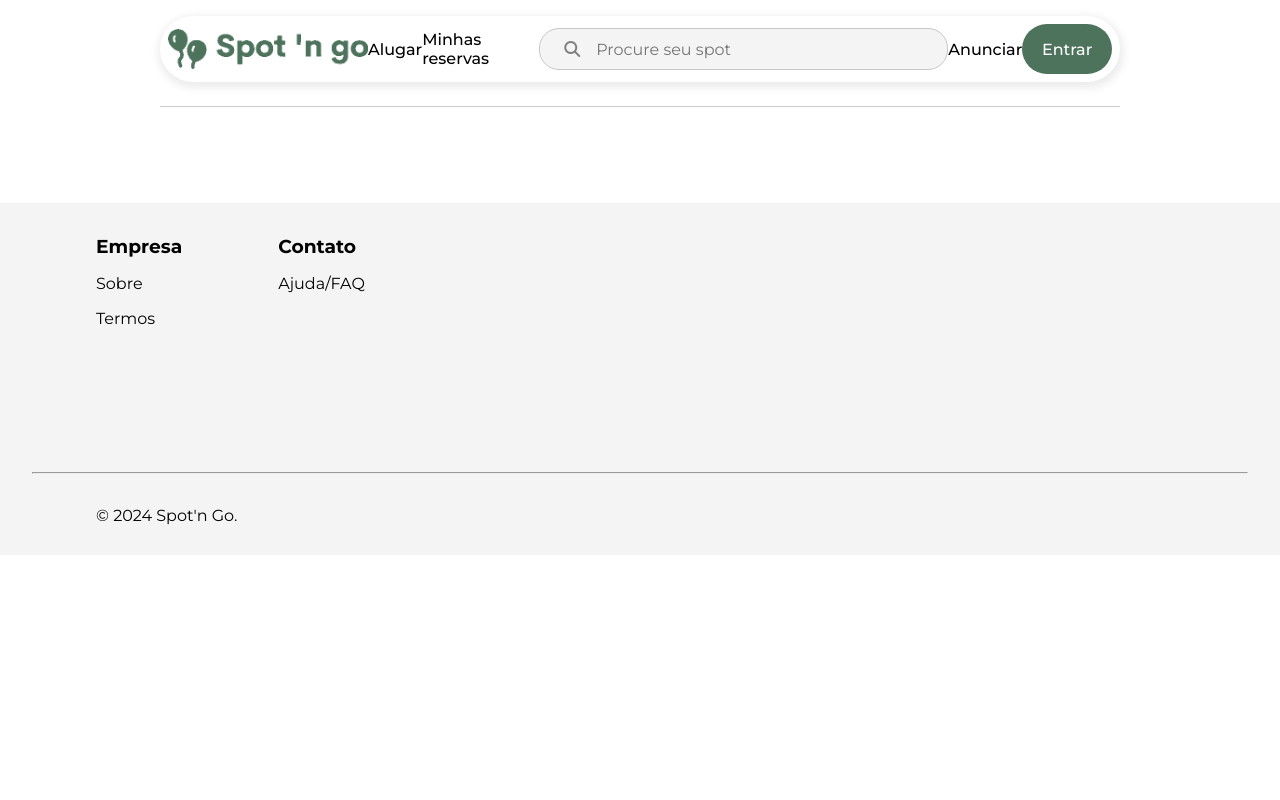
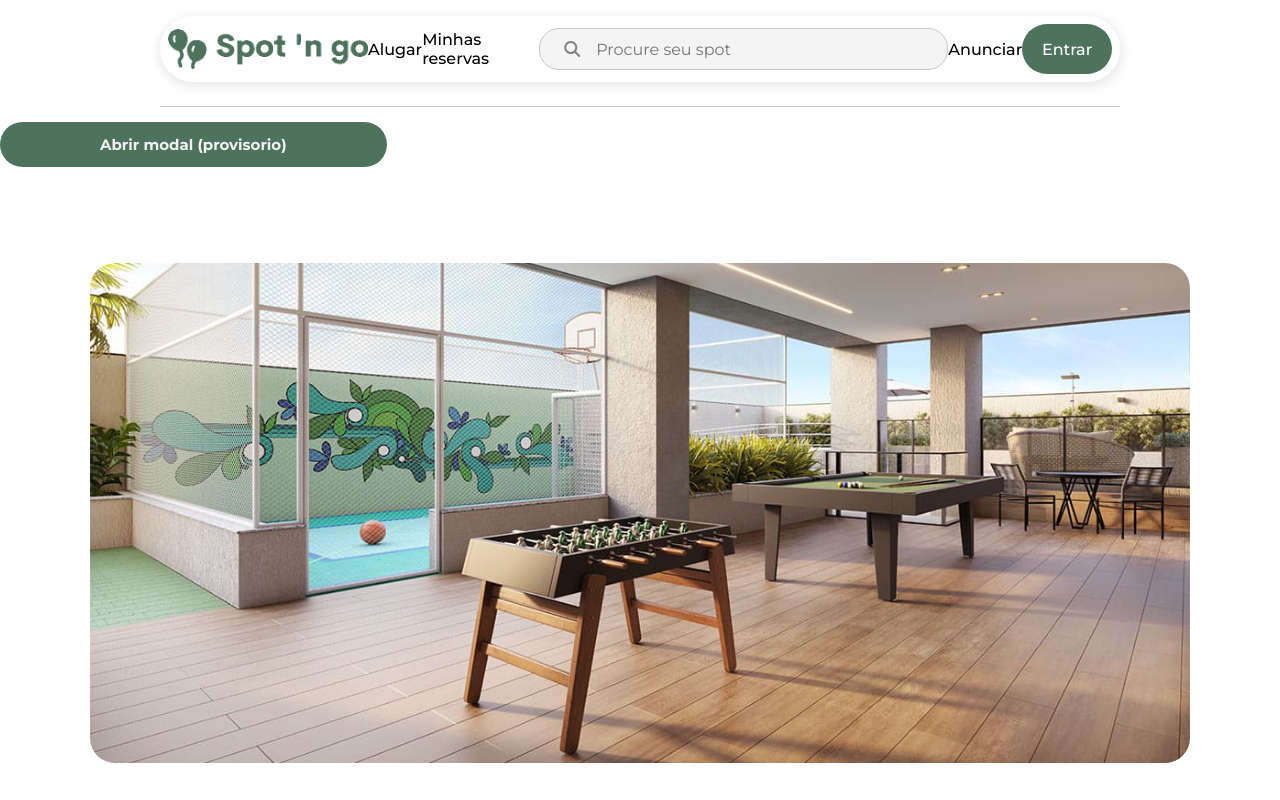
Before and after one commit to Hackathon-spotngo-2024/HackathonIFC2024-frontend, a Vue app: page / in a window 1280 px wide. Before the commit this address had no page. Shown: the top 800 px of the page. Built offline with nearby package versions, Linux system fonts and the light colour scheme.

Commit message:
Feat #7: Adicionar botao provisorio para abrir modal login

```diff
--- a/src/components/CadastroComponent.vue
+++ b/src/components/CadastroComponent.vue
@@ -5,10 +5,16 @@ const user = reactive({
   senha: ''
 })
 
+let isModalOpen = false
+
+function openModal () {
+  isModalOpen = true
+}
 </script>
 
 <template>
-  <div class="modal" v-if="isModalOpen.value == true">
+  <button @click="openModal">Abrir modal (provisorio)</button>
+  <div class="modal" v-if="isModalOpen == true">
     <div class="form-container">
       <div @click="closeModal" class="fechar">
         <span class="fa fa-close"></span>
```
